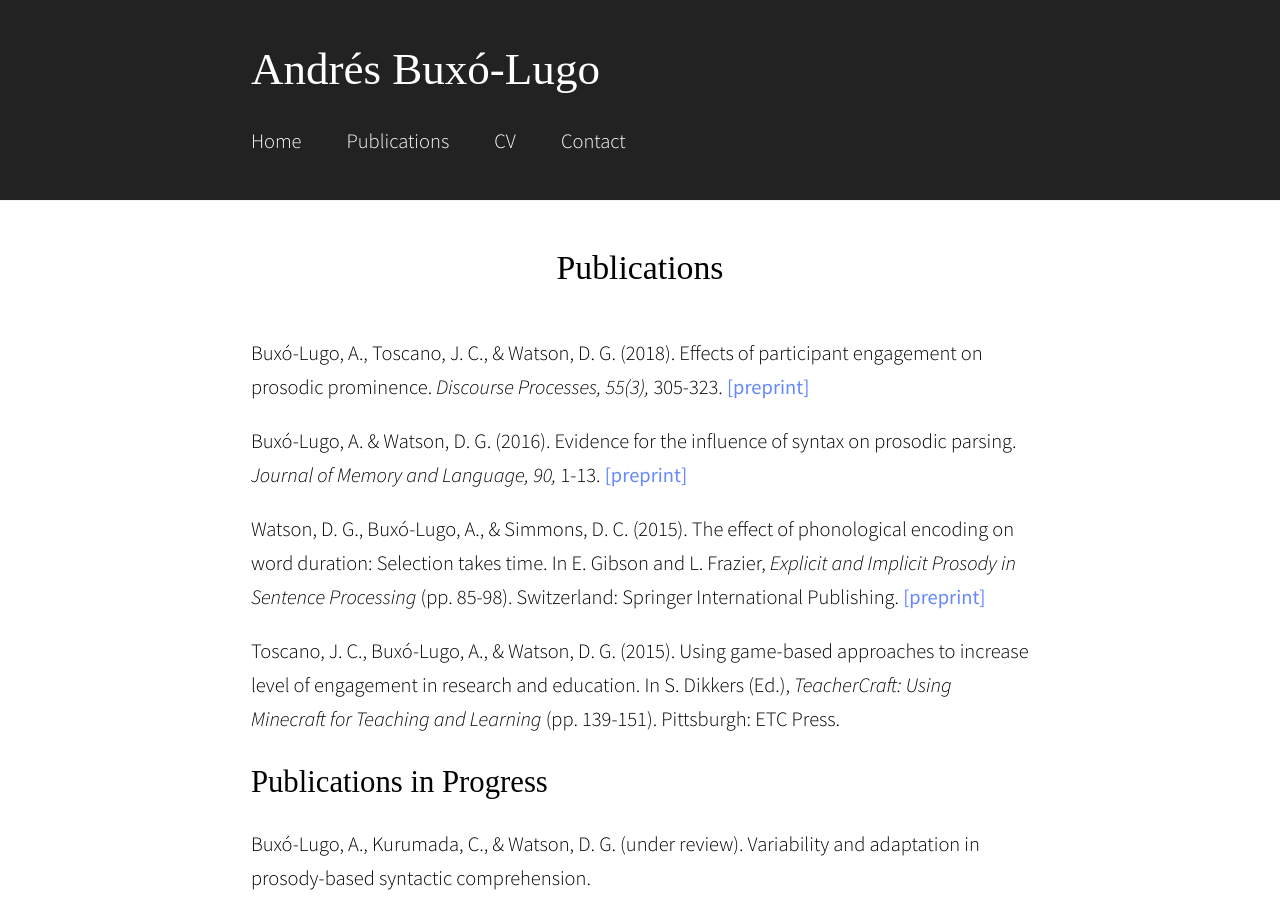
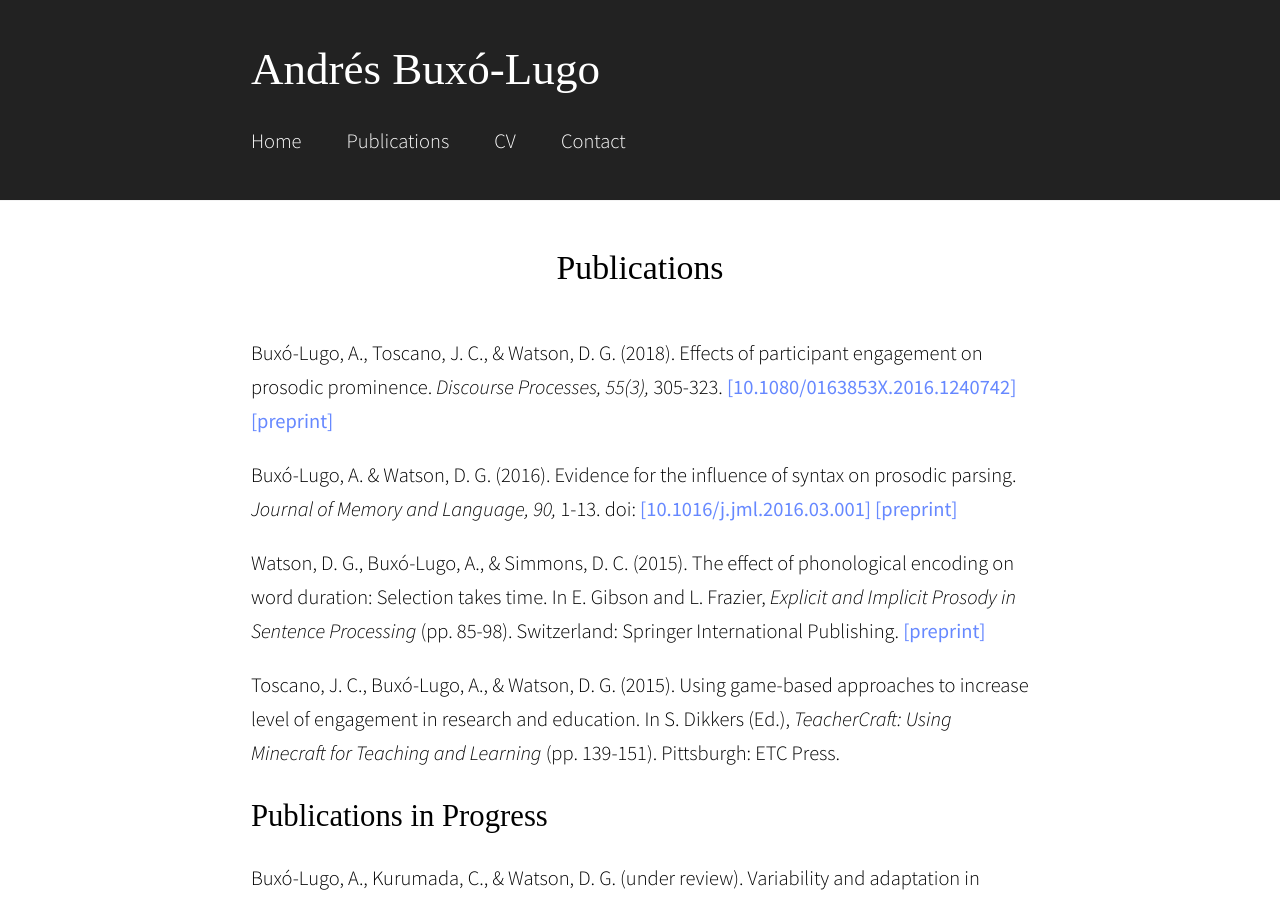
Before and after one commit to abuxolugo/abuxolugo.github.io, a Jekyll site: the page built from publications.md, in a window 1280 px wide and 900 px high. Built offline with Jekyll 4.4.1, drawn with Linux system fonts in a browser that asks for light colours; some web fonts are replaced.

Commit message:
added doi links

```diff
--- a/publications.md
+++ b/publications.md
@@ -4,9 +4,9 @@ title: Publications
 permalink: /publications/
 ---
 
-Buxó-Lugo, A., Toscano, J. C., & Watson, D. G. (2018). Effects of participant engagement on prosodic prominence. *Discourse Processes, 55(3),* 305-323. [[preprint]]({{site.baseurl}}/assets/Minecraft_Preprint.pdf)
+Buxó-Lugo, A., Toscano, J. C., & Watson, D. G. (2018). Effects of participant engagement on prosodic prominence. *Discourse Processes, 55(3),* 305-323. [[10.1080/0163853X.2016.1240742]](https://doi.org/10.1080/0163853X.2016.1240742) [[preprint]]({{site.baseurl}}/assets/Minecraft_Preprint.pdf)
 
-Buxó-Lugo, A. & Watson, D. G. (2016).  Evidence for the influence of syntax on prosodic parsing. *Journal of Memory and Language, 90,* 1-13. [[preprint]]({{site.baseurl}}/assets/Syntax_and_Prosodic_Parsing_Preprint.pdf)
+Buxó-Lugo, A. & Watson, D. G. (2016).  Evidence for the influence of syntax on prosodic parsing. *Journal of Memory and Language, 90,* 1-13. doi: [[10.1016/j.jml.2016.03.001]](https://doi.org/10.1016/j.jml.2016.03.001) [[preprint]]({{site.baseurl}}/assets/Syntax_and_Prosodic_Parsing_Preprint.pdf)
 
 Watson, D. G., Buxó-Lugo, A., & Simmons, D. C. (2015). The effect of phonological encoding on word duration: Selection takes time.  In E. Gibson and L. Frazier, *Explicit and Implicit Prosody in Sentence Processing* (pp. 85-98). Switzerland: Springer International Publishing. [[preprint]]({{site.baseurl}}/assets/Phonological_Encoding_Preprint.pdf)
 
```
